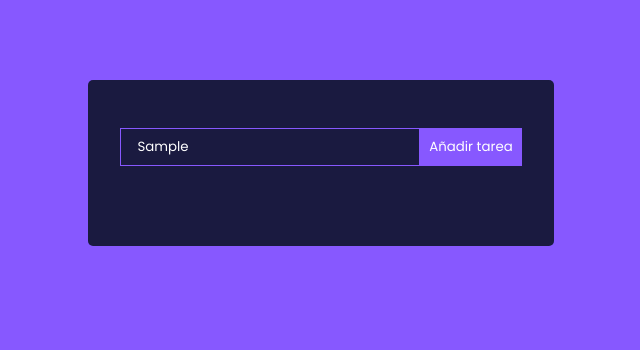
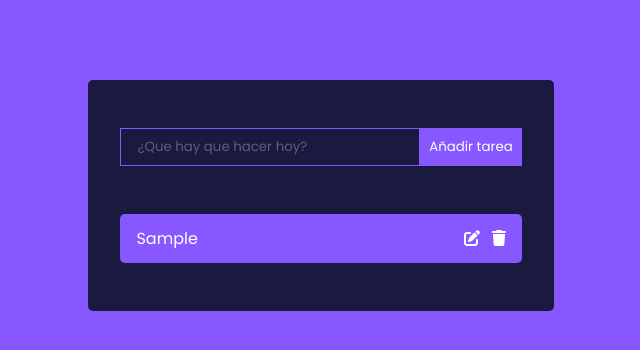
Before and after one commit to FJAB1992/react_whislist, a React (Create React App) app: page / in a window 1280 px wide. Both pictures are taken after typing "Sample" into the empty fields and a click on the button "Añadir tarea". Shown: the top 350 px of the page, without its empty margins (319-959 px from the left). Built offline with nearby package versions, Linux system fonts and the light colour scheme.

Commit message:
addTask01

```diff
--- a/src/components/ToDo.js
+++ b/src/components/ToDo.js
@@ -1,10 +1,17 @@
 import React from "react";
+import { FontAwesomeIcon } from '@fortawesome/react-fontawesome'
+import { faPenToSquare } from '@fortawesome/free-solid-svg-icons'
+import { faTrash } from '@fortawesome/free-solid-svg-icons'
+export const ToDo = ({task}) => {
+    return (
+        <div className="Todo">
+            <p>{task.task}</p>
+            <div>
+                <FontAwesomeIcon icon={faPenToSquare} />
+                <FontAwesomeIcon icon={faTrash} />
+            </div>
+        </div>
 
-export const ToDo = () => {
-    return (
-        <div>
-            <h1>To Do</h1>
-        </div>
     );
 };
 
--- a/src/components/ToDoForm.js
+++ b/src/components/ToDoForm.js
@@ -1,18 +1,20 @@
 import React, { useState } from "react";
 
-export const ToDoForm = ({addTodo}) => {
+export const ToDoForm = ({ addTodo }) => {
     const [value, setValue] = useState("");
 
     const handleSubmit = e => {
         e.preventDefault();
         // console.log(value);
         addTodo(value);
+        setValue("");
     }
     return (
         <div>
             <form className="TodoForm" onSubmit={handleSubmit}>
-                <input type="text" className="todo-input" placeholder="¿Que hay que hacer hoy?"
-                onChange={(e) => setValue(e.target.value)} />
+                <input type="text" className="todo-input" value={value}
+                    placeholder="¿Que hay que hacer hoy?"
+                    onChange={(e) => setValue(e.target.value)} />
                 <button type="submit" className="todo-btn">Añadir tarea</button>
             </form>
         </div>
--- a/src/components/ToDoWrapper.js
+++ b/src/components/ToDoWrapper.js
@@ -1,21 +1,25 @@
 import React, { useState } from "react";
 import ToDoForm from "./ToDoForm";
 import { v4 as uuidv4 } from 'uuid';
+import ToDo from "./ToDo";
 uuidv4();
 export const ToDoWrapper = () => {
     const [todos, setTodos] = useState([]);
 
-    const addTodos = todo => {
-        setTodos([
-            ...todos,
-            { id: uuidv4(), task: todo, completed: false, isEditing: false },
-        ]);
+    const addTodo = todo => {
+        const newTodo = { id: uuidv4(), task: todo, completed: false, isEditing: false };
+
+        setTodos([...todos, newTodo]);
         console.log(todos);
     }
 
     return (
         <div className="TodoWrapper">
-            <ToDoForm addTodo={addTodos} />
+            <ToDoForm addTodo={addTodo} />
+            {todos.map((todo, index) =>
+                (<ToDo task={todo} key={index} />))
+            }
+
         </div>
     );
 };
```
